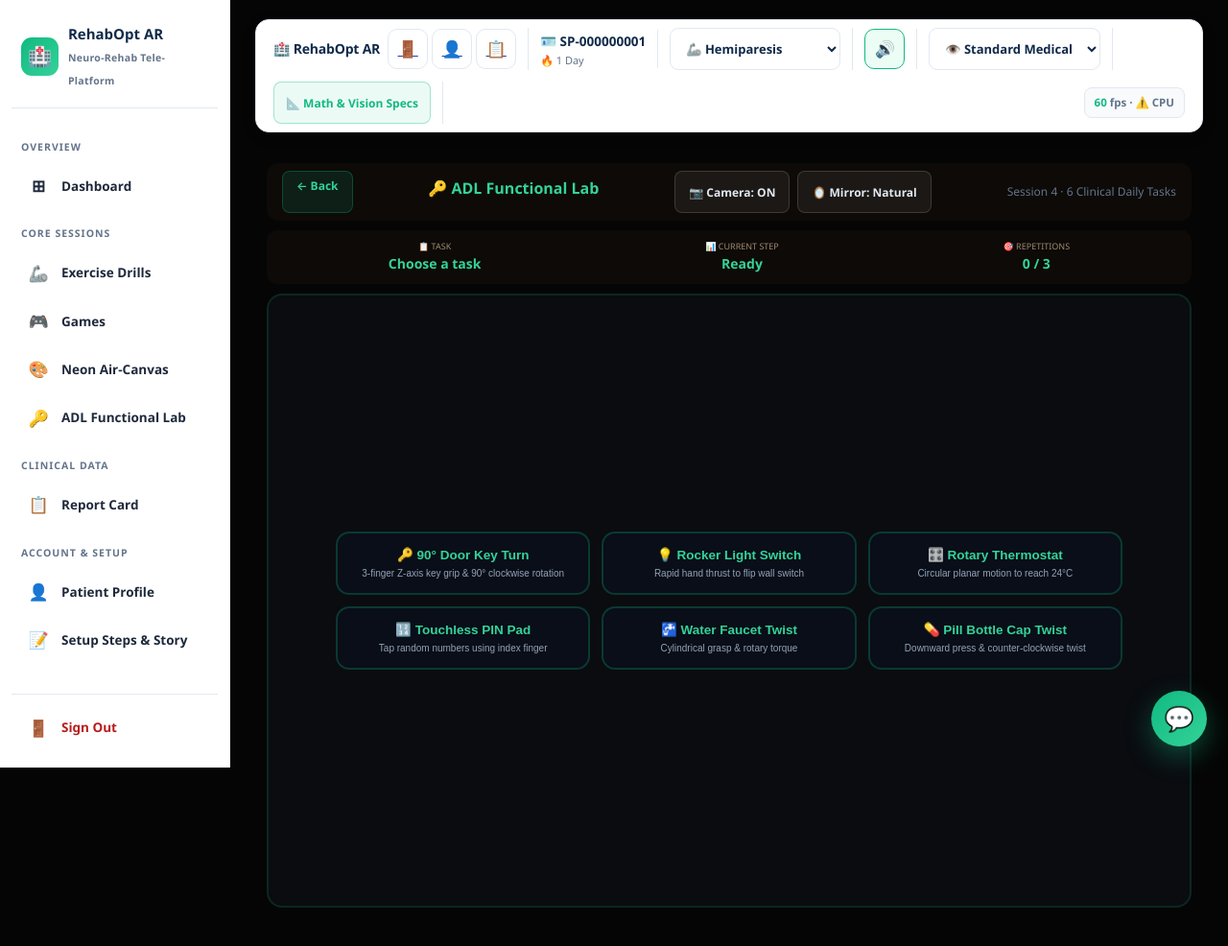
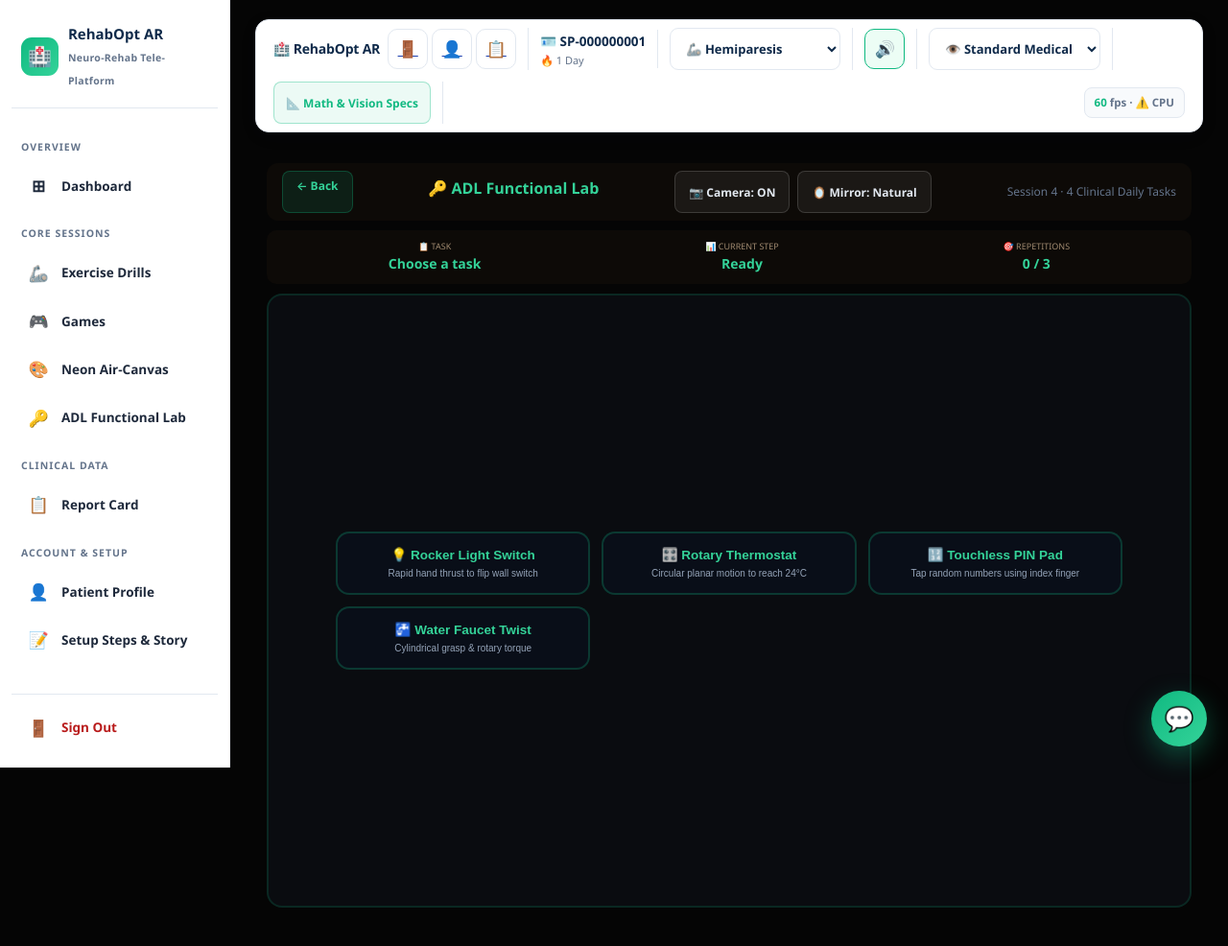
Before and after one commit to Athul-lab-ux/SEMIFIN-REHAB, a Flask app: template templates/adl_lab.html in a window 1280 px wide. Shown: the top 986 px of the page at 96% size. Run offline with Flask 3, Linux system fonts and the light colour scheme; the template is opened without the code that fills it, so the values that code supplies are empty; some libraries are stand-ins or nearby versions.

Commit message:
refactor(adl): streamline ADL lab to 4 core useful tasks, removing key lock and pill twist

```diff
--- a/static/js/adl_engine.js
+++ b/static/js/adl_engine.js
@@ -1,12 +1,10 @@
 /**
  * RehabOpt AR — Session 4: ADL Functional Lab Engine (P4 Clinical Overhaul)
- * 6 Mandated Clinical Tasks with 6 Visual Skeletal Steps each:
- * 1. 🔑 90° Door Key Turn
- * 2. 💡 Rocker Light Switch
- * 3. 🎛️ Rotary Thermostat
- * 4. 🔢 Touchless PIN Pad
- * 5. 🚰 Water Faucet Twist
- * 6. 💊 Pill Bottle Cap Twist
+ * 4 Core Clinical Tasks with 6 Visual Skeletal Steps each:
+ * 1. 💡 Rocker Light Switch
+ * 2. 🎛️ Rotary Thermostat
+ * 3. 🔢 Touchless PIN Pad
+ * 4. 🚰 Water Faucet Twist
  * Pure deterministic mathematics (no ML/DL guessing).
  */
 document.addEventListener("DOMContentLoaded", async () => {
@@ -127,19 +125,8 @@ document.addEventListener("DOMContentLoaded", async () => {
   });
   resizeCanvas();
 
-  // --- 6-Step Clinical Protocol Definitions for All 6 Tasks ---
+  // --- 6-Step Clinical Protocol Definitions for 4 Core Tasks ---
   const ADL_TASKS = {
-    key: {
-      name: "🔑 90° Door Key Turn",
-      steps: [
-        { name: "Neutral Rest", desc: "Rest hand poised at ready position" },
-        { name: "Forward Reach", desc: "Move hand toward deadbolt lock" },
-        { name: "3-Finger Grip", desc: "Pinch Thumb, Index & Middle on key" },
-        { name: "90° Z-Axis Turn", desc: "Rotate 3 fingers 90° clockwise" },
-        { name: "Unlock Sustain", desc: "Hold unlocked key for 1 sec" },
-        { name: "Home Return", desc: "Retract hand to neutral base" },
-      ],
-    },
     light: {
       name: "💡 Rocker Light Switch",
       steps: [
@@ -182,17 +169,6 @@ document.addEventListener("DOMContentLoaded", async () => {
         { name: "Rotary Torque", desc: "Rotate handle 180° clockwise" },
         { name: "Flow Sustain", desc: "Hold open while water flows" },
         { name: "Retract Home", desc: "Retract hand to neutral base" },
-      ],
-    },
-    pill: {
-      name: "💊 Pill Bottle Cap Twist",
-      steps: [
-        { name: "Neutral Rest", desc: "Hand relaxed at start" },
-        { name: "Overhead Reach", desc: "Position palm directly above cap" },
-        { name: "Axial Depression", desc: "Press downward onto childproof cap" },
-        { name: "Counter-Twist", desc: "Twist counter-clockwise 60°" },
-        { name: "Cap Release", desc: "Hold open cap steady 1 sec" },
-        { name: "Home Return", desc: "Retract hand to finish cycle" },
       ],
     },
   };
@@ -385,8 +361,6 @@ document.addEventListener("DOMContentLoaded", async () => {
   }
 
   function resetTaskVariables() {
-    keyRotation = 0;
-    keyInitialAngle = null;
     switchOn = false;
     thermostatTemp = 18;
     randomPin = generateRandomPin();
@@ -395,18 +369,10 @@ document.addEventListener("DOMContentLoaded", async () => {
     dwellTarget = -1;
     faucetAngle = 0;
     waterFlowing = false;
-    pillDepressed = false;
-    pillAngle = 0;
   }
 
-  // --- Guidance Popup Content & 10s Inactivity Re-trigger ---
+  // --- Guidance Popup Content & 10s Inactivity Re-trigger (4 Core Tasks) ---
   const ADL_GUIDES = {
-    key: {
-      title: "🔑 90° Door Key Turn",
-      what: "Rotate deadbolt key 90° clockwise along Z-axis into lock to unlock.",
-      how: "Pinch Thumb, Index & Middle fingers together on the key, and rotate them 90° clockwise into the lock.",
-      tip: "Key points into screen along Z-axis. Uses 3-finger chuck pinch and active forearm supination.",
-    },
     light: {
       title: "💡 Rocker Light Switch",
       what: "Flip the wall light switch ON and OFF.",
@@ -430,12 +396,6 @@ document.addEventListener("DOMContentLoaded", async () => {
       what: "Twist faucet handle 180° clockwise to start water.",
       how: "Wrap hand around handle and turn clockwise. Water flows when fully opened.",
       tip: "Retrains cylindrical grasp strength and rotational torque.",
-    },
-    pill: {
-      title: "💊 Pill Bottle Cap Twist",
-      what: "Depress childproof cap downward and twist 60° counter-clockwise.",
-      how: "Press downward onto the cap with palm, then twist inward.",
-      tip: "Retrains axial compression combined with fine motor rotational decoupling.",
     },
   };
 
@@ -682,9 +642,7 @@ document.addEventListener("DOMContentLoaded", async () => {
 
       case 3: // Step 4: Motor Action Execution
         let actionDone = false;
-        if (currentTask === "key") {
-          actionDone = keyRotation >= 85;
-        } else if (currentTask === "light") {
+        if (currentTask === "light") {
           actionDone = switchOn === true;
         } else if (currentTask === "thermostat") {
           actionDone = thermostatTemp >= 23.5;
@@ -692,8 +650,6 @@ document.addEventListener("DOMContentLoaded", async () => {
           actionDone = pinProgress >= 4;
         } else if (currentTask === "faucet") {
           actionDone = faucetAngle >= 150;
-        } else if (currentTask === "pill") {
-          actionDone = pillDepressed && pillAngle >= 50;
         }
         if (actionDone) {
           if (now - stepStartTime >= 350) advanceStep();
@@ -846,9 +802,6 @@ document.addEventListener("DOMContentLoaded", async () => {
     const hx = handPos.x * w, hy = handPos.y * h;
 
     switch (currentTask) {
-      case "key":
-        drawKeyTask(hx, hy);
-        break;
       case "light":
         drawLightTask(hx, hy);
         break;
@@ -861,245 +814,10 @@ document.addEventListener("DOMContentLoaded", async () => {
       case "faucet":
         drawFaucetTask(hx, hy);
         break;
-      case "pill":
-        drawPillTask(hx, hy);
-        break;
     }
   }
 
-  // 1. 🔑 Key Task (Realistic 3-Finger Z-Axis Key Turn)
-  function drawKeyTask(hx, hy) {
-    const cx = gameCanvas.width * 0.5, cy = gameCanvas.height * 0.46;
-    const w = gameCanvas.width, h = gameCanvas.height;
-
-    // 1. Outer deadbolt escutcheon plate (brushed titanium/slate)
-    gCtx.save();
-    gCtx.fillStyle = "rgba(15, 23, 42, 0.88)";
-    gCtx.strokeStyle = "#38BDF8";
-    gCtx.lineWidth = 2.5;
-    gCtx.beginPath();
-    gCtx.roundRect(cx - 110, cy - 80, 220, 160, 16);
-    gCtx.fill();
-    gCtx.stroke();
-
-    // Plate screws
-    const screwOffsets = [[-95, -65], [95, -65], [-95, 65], [95, 65]];
-    screwOffsets.forEach(([sx, sy]) => {
-      gCtx.beginPath();
-      gCtx.arc(cx + sx, cy + sy, 5, 0, Math.PI * 2);
-      gCtx.fillStyle = "#475569";
-      gCtx.fill();
-      gCtx.strokeStyle = "#94A3B8";
-      gCtx.lineWidth = 1;
-      gCtx.stroke();
-    });
-
-    // Deadbolt plate header
-    gCtx.font = "bold 11px Inter, sans-serif";
-    gCtx.fillStyle = "#94A3B8";
-    gCtx.textAlign = "center";
-    gCtx.fillText("DEADBOLT CYLINDER · Z-AXIS", cx, cy - 58);
-
-    // Sliding deadbolt latch indicator
-    const boltExtended = keyRotation < 85;
-    gCtx.fillStyle = boltExtended ? "rgba(239, 68, 68, 0.35)" : "rgba(16, 185, 129, 0.35)";
-    gCtx.strokeStyle = boltExtended ? "#EF4444" : "#10B981";
-    gCtx.lineWidth = 2;
-    gCtx.beginPath();
-    const boltShift = (keyRotation / keyTarget) * 20;
-    gCtx.roundRect(cx + 45 + boltShift, cy - 14, 50, 28, 4);
-    gCtx.fill();
-    gCtx.stroke();
-    gCtx.font = "bold 10px monospace";
-    gCtx.fillStyle = boltExtended ? "#FCA5A5" : "#6EE7B7";
-    gCtx.fillText(boltExtended ? "LOCKED" : "UNLOCKED", cx + 70 + boltShift, cy + 4);
-
-    // 2. Lock Cylinder (Facing into screen along Z-axis)
-    const rimGrad = gCtx.createRadialGradient(cx, cy, 25, cx, cy, 54);
-    rimGrad.addColorStop(0, "#1E293B");
-    rimGrad.addColorStop(0.7, "#334155");
-    rimGrad.addColorStop(1, "#0F172A");
-    gCtx.beginPath();
-    gCtx.arc(cx, cy, 54, 0, Math.PI * 2);
-    gCtx.fillStyle = rimGrad;
-    gCtx.fill();
-    gCtx.strokeStyle = "#FBBF24";
-    gCtx.lineWidth = 3;
-    gCtx.stroke();
-
-    // 3. Hand 3-Finger Tracking & Z-Axis Rotation Math
-    let isPinching = false;
-    let thumbP = null, indexP = null, middleP = null;
-
-    if (wristData) {
-      thumbP = wristData.thumbTip ? { x: wristData.thumbTip.x * w, y: wristData.thumbTip.y * h } : null;
-      indexP = wristData.indexTip ? { x: wristData.indexTip.x * w, y: wristData.indexTip.y * h } : null;
-      middleP = wristData.middleTip ? { x: wristData.middleTip.x * w, y: wristData.middleTip.y * h } : null;
-
-      if (thumbP && indexP && middleP) {
-        const dTI = Math.hypot(thumbP.x - indexP.x, thumbP.y - indexP.y);
-        const dIM = Math.hypot(indexP.x - middleP.x, indexP.y - middleP.y);
-        const dTM = Math.hypot(thumbP.x - middleP.x, thumbP.y - middleP.y);
-        const maxDist = Math.max(dTI, dIM, dTM);
-
-        isPinching = maxDist < (w * 0.16);
-
-        // Angle of 3-finger key grip around Z-axis
-        const midIMx = (indexP.x + middleP.x) / 2;
-        const midIMy = (indexP.y + middleP.y) / 2;
-        const angle = Math.atan2(midIMy - thumbP.y, midIMx - thumbP.x) * (180 / Math.PI);
-        const knuckleAngle = wristData.knuckleAngle || 0;
-
-        if (currentStepIndex >= 3) {
-          if (keyInitialAngle === null) {
-            keyInitialAngle = angle;
-          }
-          let delta = angle - keyInitialAngle;
-          while (delta < -180) delta += 360;
-          while (delta > 180) delta -= 360;
-
-          // Clockwise rotation tracking combined with knuckle supination
-          const effectiveTurn = Math.max(delta, Math.abs(knuckleAngle) * 0.95);
-          if (effectiveTurn > 0) {
-            keyRotation = Math.max(keyRotation, Math.min(keyTarget, effectiveTurn));
-          }
-        }
-      }
-    }
-
-    // 4. Rotating Inner Cylinder Plug (Facing screen along Z-axis)
-    gCtx.save();
-    gCtx.translate(cx, cy);
-    gCtx.rotate((keyRotation * Math.PI) / 180);
-
-    // Inner brass cylinder core (plug)
-    const plugGrad = gCtx.createRadialGradient(0, 0, 8, 0, 0, 36);
-    plugGrad.addColorStop(0, "#FEF3C7");
-    plugGrad.addColorStop(0.5, "#F59E0B");
-    plugGrad.addColorStop(1, "#B45309");
-    gCtx.beginPath();
-    gCtx.arc(0, 0, 36, 0, Math.PI * 2);
-    gCtx.fillStyle = plugGrad;
-    gCtx.fill();
-    gCtx.strokeStyle = "#FDE68A";
-    gCtx.lineWidth = 2;
-    gCtx.stroke();
-
-    // 3D Depth Rings along Z-Axis (facing straight into the keyhole)
-    gCtx.beginPath();
-    gCtx.arc(0, 0, 24, 0, Math.PI * 2);
-    gCtx.strokeStyle = "rgba(0, 0, 0, 0.4)";
-    gCtx.lineWidth = 2;
-    gCtx.stroke();
-
-    gCtx.beginPath();
-    gCtx.arc(0, 0, 14, 0, Math.PI * 2);
-    gCtx.strokeStyle = "rgba(0, 0, 0, 0.55)";
-    gCtx.lineWidth = 1.5;
-    gCtx.stroke();
-
-    // Keyway slot (perpendicular into screen along Z-axis)
-    gCtx.fillStyle = "#070D18";
-    gCtx.beginPath();
-    gCtx.roundRect(-4, -18, 8, 36, 3);
-    gCtx.fill();
-    gCtx.strokeStyle = "#1E293B";
-    gCtx.lineWidth = 1;
-    gCtx.stroke();
-
-    // Key bow (head) held facing the user, perpendicular along Z-axis
-    gCtx.fillStyle = "#F59E0B";
-    gCtx.strokeStyle = "#FDE68A";
-    gCtx.lineWidth = 2.5;
-    gCtx.beginPath();
-    gCtx.roundRect(-16, -6, 32, 12, 5);
-    gCtx.fill();
-    gCtx.stroke();
-
-    // Key grip teeth & ridges along perpendicular axis
-    gCtx.fillStyle = "#B45309";
-    gCtx.fillRect(-12, -4, 4, 8);
-    gCtx.fillRect(-4, -4, 4, 8);
-    gCtx.fillRect(4, -4, 4, 8);
-
-    gCtx.restore();
-
-    // 5. 90° Clockwise Rotation Guide Arc
-    gCtx.beginPath();
-    const startArc = -Math.PI / 2;
-    const endArc = startArc + (keyRotation / keyTarget) * (Math.PI / 2);
-    gCtx.arc(cx, cy, 76, startArc, endArc);
-    gCtx.strokeStyle = keyRotation >= keyTarget ? "#10B981" : "#F59E0B";
-    gCtx.lineWidth = 6;
-    gCtx.lineCap = "round";
-    gCtx.stroke();
-
-    // Readout label
-    gCtx.font = "bold 13px Inter, sans-serif";
-    gCtx.fillStyle = keyRotation >= keyTarget ? "#10B981" : "#FBBF24";
-    gCtx.textAlign = "center";
-    gCtx.fillText(
-      keyRotation >= keyTarget ? "✅ 90° UNLOCKED!" : `↻ ROTATE CLOCKWISE: ${Math.round(keyRotation)}° / 90°`,
-      cx,
-      cy + 104
-    );
-
-    // 6. Visual 3-Finger Detection & Grip Indicators (Thumb 4, Index 8, Middle 12)
-    if (thumbP && indexP && middleP) {
-      const fingers = [
-        { p: thumbP, name: "Thumb (4)" },
-        { p: indexP, name: "Index (8)" },
-        { p: middleP, name: "Middle (12)" },
-      ];
-
-      fingers.forEach(({ p }) => {
-        gCtx.beginPath();
-        gCtx.arc(p.x, p.y, 14, 0, Math.PI * 2);
-        gCtx.strokeStyle = isPinching ? "#10B981" : "#F59E0B";
-        gCtx.lineWidth = 2.5;
-        gCtx.stroke();
-
-        gCtx.beginPath();
-        gCtx.arc(p.x, p.y, 4, 0, Math.PI * 2);
-        gCtx.fillStyle = isPinching ? "#10B981" : "#F59E0B";
-        gCtx.fill();
-      });
-
-      // Connector laser lines between Thumb, Index & Middle
-      gCtx.beginPath();
-      gCtx.moveTo(thumbP.x, thumbP.y);
-      gCtx.lineTo(indexP.x, indexP.y);
-      gCtx.lineTo(middleP.x, middleP.y);
-      gCtx.closePath();
-      gCtx.strokeStyle = isPinching ? "rgba(16, 185, 129, 0.6)" : "rgba(245, 158, 11, 0.35)";
-      gCtx.lineWidth = 1.5;
-      gCtx.stroke();
-
-      // Laser guide line from 3-finger centroid to lock cylinder
-      const fcx = (thumbP.x + indexP.x + middleP.x) / 3;
-      const fcy = (thumbP.y + indexP.y + middleP.y) / 3;
-      gCtx.beginPath();
-      gCtx.moveTo(fcx, fcy);
-      gCtx.lineTo(cx, cy);
-      gCtx.strokeStyle = isPinching ? "rgba(16, 185, 129, 0.4)" : "rgba(56, 189, 248, 0.25)";
-      gCtx.setLineDash([4, 4]);
-      gCtx.stroke();
-      gCtx.setLineDash([]);
-
-      // Grip Status Badge
-      gCtx.font = "bold 11px Inter, sans-serif";
-      gCtx.fillStyle = isPinching ? "#10B981" : "#F59E0B";
-      gCtx.textAlign = "center";
-      gCtx.fillText(
-        isPinching ? "👌 3-FINGER KEY GRIP ENGAGED" : "👉 Pinch Thumb, Index & Middle together",
-        fcx,
-        fcy - 24
-      );
-    }
-    gCtx.restore();
-  }
-
-  // 2. 💡 Light Switch Task
+  // 1. 💡 Light Switch Task
   function drawLightTask(hx, hy) {
     const cx = gameCanvas.width * 0.5, cy = gameCanvas.height * 0.46;
 
@@ -1369,42 +1087,6 @@ document.addEventListener("DOMContentLoaded", async () => {
     }
   }
 
-  // 6. 💊 Pill Bottle Task
-  function drawPillTask(hx, hy) {
-    const cx = gameCanvas.width * 0.5, cy = gameCanvas.height * 0.46;
-
-    // Bottle body
-    gCtx.fillStyle = "rgba(245, 158, 11, 0.35)";
-    gCtx.strokeStyle = "#F59E0B";
-    gCtx.lineWidth = 2.5;
-    gCtx.beginPath();
-    gCtx.roundRect(cx - 40, cy - 10, 80, 110, 10);
-    gCtx.fill();
-    gCtx.stroke();
-
-    // White childproof cap
-    const capY = pillDepressed ? cy - 22 : cy - 32;
-    gCtx.fillStyle = "#F8FAFC";
-    gCtx.strokeStyle = "#64748B";
-    gCtx.lineWidth = 2;
-    gCtx.save();
-    gCtx.translate(cx, capY);
-    gCtx.rotate((-pillAngle * Math.PI) / 180);
-    gCtx.fillRect(-34, -12, 68, 24);
-    gCtx.strokeRect(-34, -12, 68, 24);
-    gCtx.restore();
-
-    // Downward depression + twist detection
-    if (wristData && currentStepIndex >= 2) {
-      if (Math.hypot(handPos.x - 0.5, handPos.y - 0.40) < 0.12) {
-        pillDepressed = true;
-        if (currentStepIndex >= 3) {
-          pillAngle = Math.min(60, pillAngle + 1.5);
-        }
-      }
-    }
-  }
-
   // --- Continuous 60 FPS Render Loop & 10s Inactivity Popup ---
   function adlRenderLoop() {
     requestAnimationFrame(adlRenderLoop);
@@ -1432,7 +1114,7 @@ document.addEventListener("DOMContentLoaded", async () => {
     if (currentTask === "pin") {
       padPositions.forEach((pos, i) => {
         if (Math.hypot(nx - pos.x, ny - pos.y) < 0.08) {
-          if (currentStepIndex >= 1 && currentStepIndex <= 4 && padLabels[i] === String(PIN[currentStepIndex - 1])) {
+          if (currentStepIndex >= 1 && currentStepIndex <= 4 && padLabels[i] === String(randomPin[currentStepIndex - 1])) {
             pinProgress++;
             showToast(`🔢 Digit ${padLabels[i]} accepted`, "info");
             advanceStep();
@@ -1442,19 +1124,12 @@ document.addEventListener("DOMContentLoaded", async () => {
     } else if (currentTask === "light") {
       switchOn = true;
       advanceStep();
-    } else if (currentTask === "key") {
-      keyRotation = Math.min(keyTarget, keyRotation + 30);
-      if (keyRotation >= keyTarget) advanceStep();
     } else if (currentTask === "thermostat") {
       thermostatTemp = Math.min(tempMax, thermostatTemp + 2.0);
       if (thermostatTemp >= tempMax) advanceStep();
     } else if (currentTask === "faucet") {
       faucetAngle = Math.min(180, faucetAngle + 60);
       if (faucetAngle >= 150) advanceStep();
-    } else if (currentTask === "pill") {
-      pillDepressed = true;
-      pillAngle = Math.min(60, pillAngle + 30);
-      if (pillAngle >= 50) advanceStep();
     }
   });
 
--- a/templates/adl_lab.html
+++ b/templates/adl_lab.html
@@ -16,7 +16,7 @@
         <button id="adl-resume" class="c-ctrl-btn primary" style="display:none;" title="Resume task (4s)">▶ Resume (4s)</button>
         <button id="adl-stop" class="c-ctrl-btn danger" style="display:none;" title="Stop task">⏹ Stop</button>
       </div>
-      <span style="font-size:12px; color:var(--clin-slate);">Session 4 · 6 Clinical Daily Tasks</span>
+      <span style="font-size:12px; color:var(--clin-slate);">Session 4 · 4 Clinical Daily Tasks</span>
     </div>
 
     <!-- HUD Bar -->
@@ -70,14 +70,14 @@
             <span class="agp-badge">💡 HOW TO DO &amp; WHAT TO DO</span>
             <button id="agp-dismiss" class="agp-dismiss-btn" title="Dismiss guidance" aria-label="Close">✕</button>
           </div>
-          <h3 id="agp-title" class="agp-title">🔑 90° Door Key Turn</h3>
+          <h3 id="agp-title" class="agp-title">💡 Rocker Light Switch</h3>
           <div class="agp-section">
             <div class="agp-label">🎯 WHAT TO DO</div>
-            <p id="agp-what" class="agp-text">Turn the deadbolt key 90° clockwise to unlock the door.</p>
+            <p id="agp-what" class="agp-text">Flip the wall light switch ON and OFF.</p>
           </div>
           <div class="agp-section">
             <div class="agp-label">📋 HOW TO DO</div>
-            <p id="agp-how" class="agp-text">Rotate your forearm like turning a key in a lock. Follow the 6 visual steps at the bottom.</p>
+            <p id="agp-how" class="agp-text">Perform a rapid upward hand thrust to flip the rocker switch up.</p>
           </div>
           <div class="agp-tip" id="agp-tip">Tip: Sit comfortably facing the camera with your hand clearly visible.</div>
           <button id="agp-got-it" class="agp-action-btn">Understood, Continue →</button>
@@ -94,12 +94,8 @@
       <!-- 6 Visual Skeletal Posture Step Cards Rail (P4 Clinical Protocol) -->
       <div id="adl-steps-bar" class="adl-steps-bar" style="display:none;"></div>
 
-      <!-- Task Menu (6 Mandated Clinical Tasks) -->
+      <!-- Task Menu (4 Core Clinical Tasks) -->
       <div id="task-menu">
-        <button class="task-btn" data-task="key">
-          🔑 90° Door Key Turn
-          <span class="desc">3-finger Z-axis key grip &amp; 90° clockwise rotation</span>
-        </button>
         <button class="task-btn" data-task="light">
           💡 Rocker Light Switch
           <span class="desc">Rapid hand thrust to flip wall switch</span>
@@ -115,10 +111,6 @@
         <button class="task-btn" data-task="faucet">
           🚰 Water Faucet Twist
           <span class="desc">Cylindrical grasp &amp; rotary torque</span>
-        </button>
-        <button class="task-btn" data-task="pill">
-          💊 Pill Bottle Cap Twist
-          <span class="desc">Downward press &amp; counter-clockwise twist</span>
         </button>
       </div>
     </div>
```
Also changed, not shown: scratch/test_5_times.py (+7 -4 lines).
